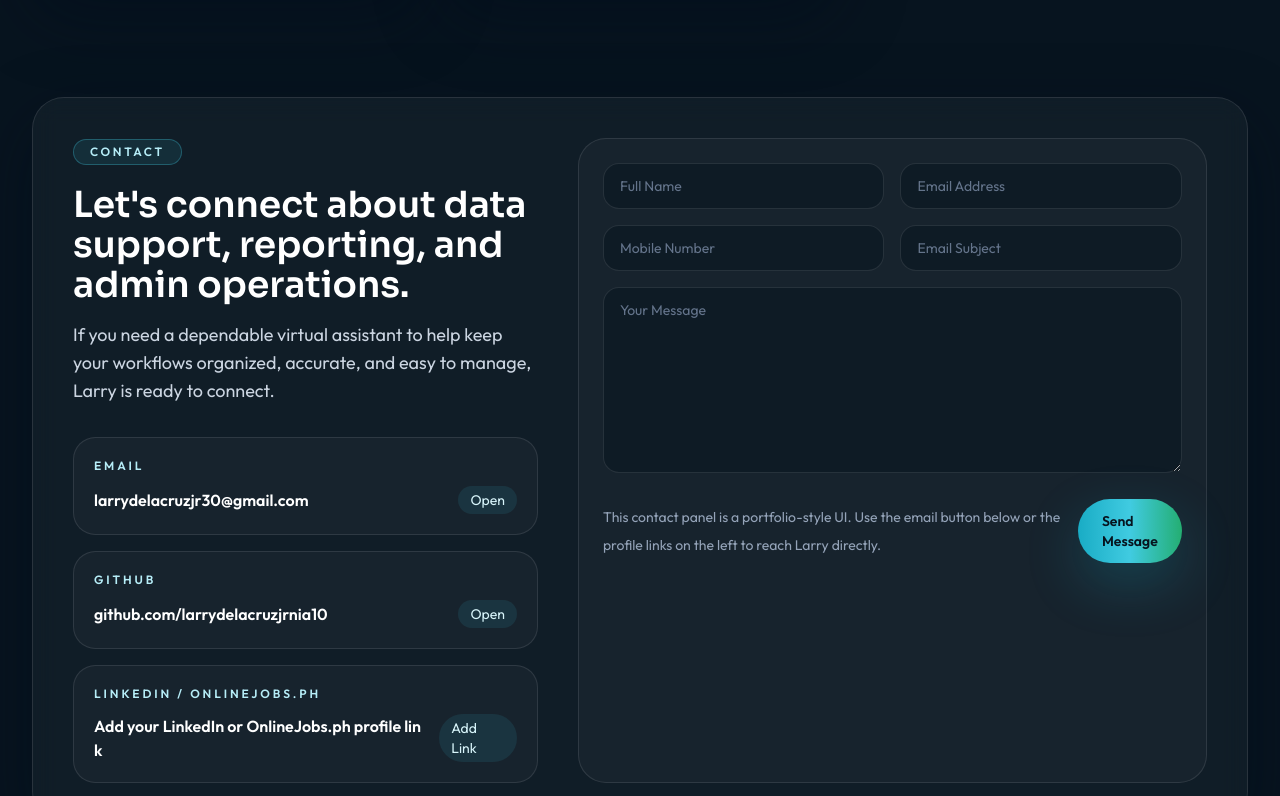
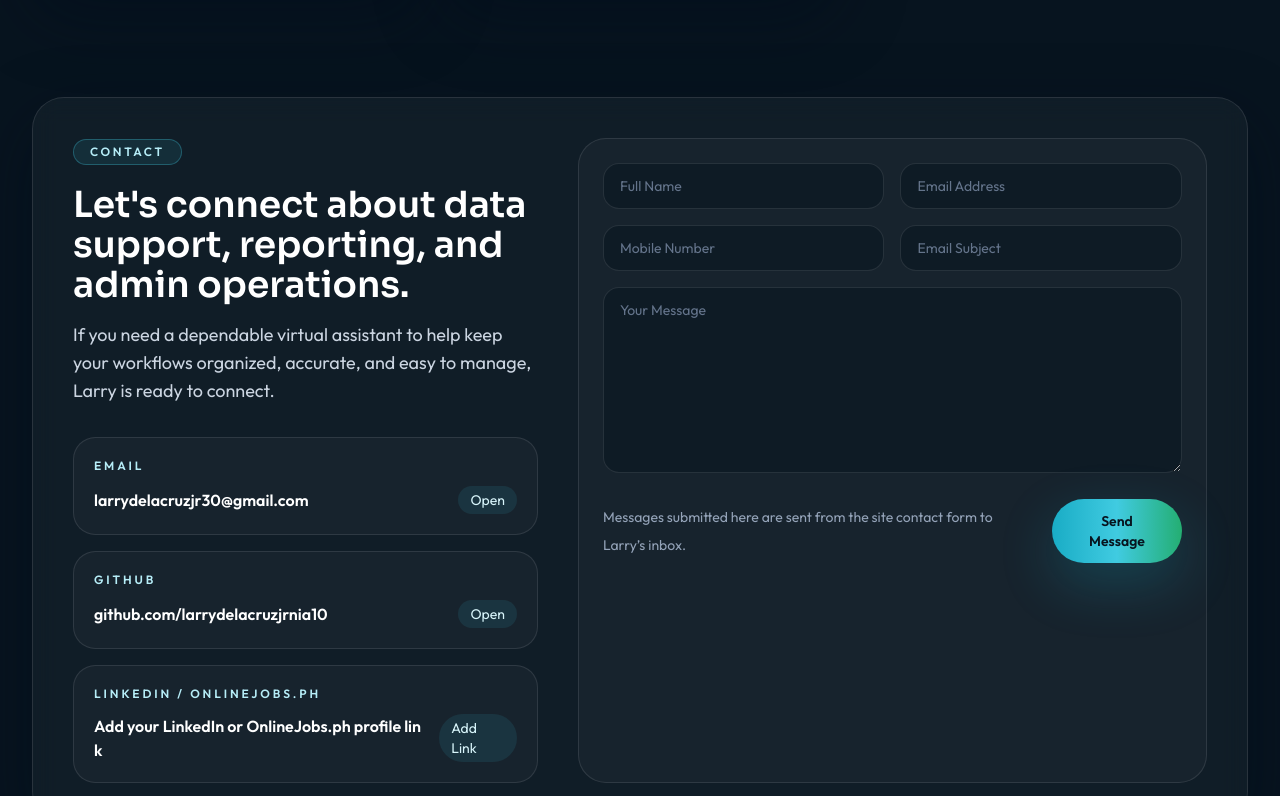
Before and after one commit to larrydelacruzjrnia10/LADC-Portfolio, a React (Vite) app: page / in a window 1280 px wide. Shown: the part 6740-7536 px from the top of the page. Built offline with nearby package versions, Linux system fonts and the light colour scheme; no server answers.

Commit message:
Make contact form functional

```diff
--- a/src/components/ContactSection.jsx
+++ b/src/components/ContactSection.jsx
@@ -1,8 +1,115 @@
-import ActionButton from './ActionButton';
+import { useState } from 'react';
 import SectionHeader from './SectionHeader';
 import { contactContent } from '../data/siteContent';
 
+const FORMSPREE_ENDPOINT = import.meta.env.VITE_FORMSPREE_ENDPOINT || '';
+
+const initialFormState = {
+  fullName: '',
+  email: '',
+  mobileNumber: '',
+  subject: '',
+  message: '',
+};
+
+function buildMailtoLink(emailAddress, formState) {
+  const fallbackSubject = formState.subject.trim() || 'Portfolio Inquiry';
+  const body = [
+    `Full Name: ${formState.fullName || '-'}`,
+    `Email Address: ${formState.email || '-'}`,
+    `Mobile Number: ${formState.mobileNumber || '-'}`,
+    '',
+    formState.message || '',
+  ].join('\n');
+
+  return `mailto:${emailAddress}?subject=${encodeURIComponent(fallbackSubject)}&body=${encodeURIComponent(body)}`;
+}
+
 function ContactSection() {
+  const [formState, setFormState] = useState(initialFormState);
+  const [status, setStatus] = useState({ type: '', message: '' });
+  const [isSubmitting, setIsSubmitting] = useState(false);
+
+  const emailMethod = contactContent.methods.find((method) => method.href.startsWith('mailto:'));
+  const emailAddress = emailMethod?.href.replace(/^mailto:/, '') || '';
+
+  function handleChange(event) {
+    const { name, value } = event.target;
+    setFormState((current) => ({
+      ...current,
+      [name]: value,
+    }));
+  }
+
+  async function handleSubmit(event) {
+    event.preventDefault();
+
+    if (!formState.fullName.trim() || !formState.email.trim() || !formState.message.trim()) {
+      setStatus({
+        type: 'error',
+        message: 'Please fill in your name, email address, and message before sending.',
+      });
+      return;
+    }
+
+    if (!emailAddress) {
+      setStatus({
+        type: 'error',
+        message: 'No destination email is configured yet.',
+      });
+      return;
+    }
+
+    setIsSubmitting(true);
+    setStatus({ type: '', message: '' });
+
+    if (FORMSPREE_ENDPOINT) {
+      const payload = new FormData();
+      payload.append('fullName', formState.fullName);
+      payload.append('email', formState.email);
+      payload.append('mobileNumber', formState.mobileNumber);
+      payload.append('subject', formState.subject || 'Portfolio Inquiry');
+      payload.append('message', formState.message);
+      payload.append('_subject', formState.subject || 'Portfolio Inquiry');
+
+      try {
+        const response = await fetch(FORMSPREE_ENDPOINT, {
+          method: 'POST',
+          headers: {
+            Accept: 'application/json',
+          },
+          body: payload,
+        });
+
+        if (!response.ok) {
+          throw new Error('Form submission failed.');
+        }
+
+        setFormState(initialFormState);
+        setStatus({
+          type: 'success',
+          message: 'Your message was sent successfully.',
+        });
+      } catch {
+        setStatus({
+          type: 'error',
+          message: 'Unable to send right now. Please try the email link on the left.',
+        });
+      } finally {
+        setIsSubmitting(false);
+      }
+
+      return;
+    }
+
+    window.location.href = buildMailtoLink(emailAddress, formState);
+    setStatus({
+      type: 'info',
+      message: 'Opening your email app with a prefilled draft.',
+    });
+    setIsSubmitting(false);
+  }
+
   return (
     <section id="contact" className="scroll-mt-28">
       <div className="section-shell pt-10">
@@ -42,45 +149,79 @@ function ContactSection() {
               </div>
             </div>
 
-            <div className="rounded-[1.75rem] border border-white/10 bg-white/[0.03] p-5 sm:p-6">
+            <form
+              className="rounded-[1.75rem] border border-white/10 bg-white/[0.03] p-5 sm:p-6"
+              onSubmit={handleSubmit}
+            >
               <div className="grid gap-4 sm:grid-cols-2">
                 <input
                   type="text"
+                  name="fullName"
                   placeholder="Full Name"
+                  value={formState.fullName}
+                  onChange={handleChange}
                   className="rounded-[1rem] border border-white/10 bg-slate-950/50 px-4 py-3 text-sm text-white placeholder:text-slate-500 focus:border-brand-400 focus:outline-none"
                 />
                 <input
                   type="email"
+                  name="email"
                   placeholder="Email Address"
+                  value={formState.email}
+                  onChange={handleChange}
                   className="rounded-[1rem] border border-white/10 bg-slate-950/50 px-4 py-3 text-sm text-white placeholder:text-slate-500 focus:border-brand-400 focus:outline-none"
                 />
                 <input
                   type="text"
+                  name="mobileNumber"
                   placeholder="Mobile Number"
+                  value={formState.mobileNumber}
+                  onChange={handleChange}
                   className="rounded-[1rem] border border-white/10 bg-slate-950/50 px-4 py-3 text-sm text-white placeholder:text-slate-500 focus:border-brand-400 focus:outline-none"
                 />
                 <input
                   type="text"
+                  name="subject"
                   placeholder="Email Subject"
+                  value={formState.subject}
+                  onChange={handleChange}
                   className="rounded-[1rem] border border-white/10 bg-slate-950/50 px-4 py-3 text-sm text-white placeholder:text-slate-500 focus:border-brand-400 focus:outline-none"
                 />
               </div>
 
               <textarea
                 rows="8"
+                name="message"
                 placeholder="Your Message"
+                value={formState.message}
+                onChange={handleChange}
                 className="mt-4 w-full rounded-[1rem] border border-white/10 bg-slate-950/50 px-4 py-3 text-sm text-white placeholder:text-slate-500 focus:border-brand-400 focus:outline-none"
               />
 
+              {status.message ? (
+                <div
+                  className={`mt-4 rounded-[1rem] border px-4 py-3 text-sm ${
+                    status.type === 'success'
+                      ? 'border-mint-400/30 bg-mint-400/10 text-mint-100'
+                      : status.type === 'error'
+                        ? 'border-red-400/30 bg-red-400/10 text-red-100'
+                        : 'border-brand-400/30 bg-brand-400/10 text-brand-100'
+                  }`}
+                >
+                  {status.message}
+                </div>
+              ) : null}
+
               <div className="mt-5 flex flex-col gap-4 sm:flex-row sm:items-center sm:justify-between">
                 <p className="max-w-lg text-sm leading-7 text-slate-400">
-                  This contact panel is a portfolio-style UI. Use the email button below or the profile links on the left to reach Larry directly.
+                  {FORMSPREE_ENDPOINT
+                    ? 'Messages submitted here are sent from the site contact form to Larry’s inbox.'
+                    : 'This form currently opens a prefilled email draft. Add a Formspree endpoint later to send directly from the website.'}
                 </p>
-                <ActionButton href={contactContent.methods[0].href} className="w-full sm:w-auto">
-                  Send Message
-                </ActionButton>
+                <button type="submit" className="button-primary w-full sm:w-auto" disabled={isSubmitting}>
+                  {isSubmitting ? 'Sending...' : 'Send Message'}
+                </button>
               </div>
-            </div>
+            </form>
           </div>
         </div>
       </div>
```
Also changed, not shown: 2 other files (tests, documents, lock files or other folders).
